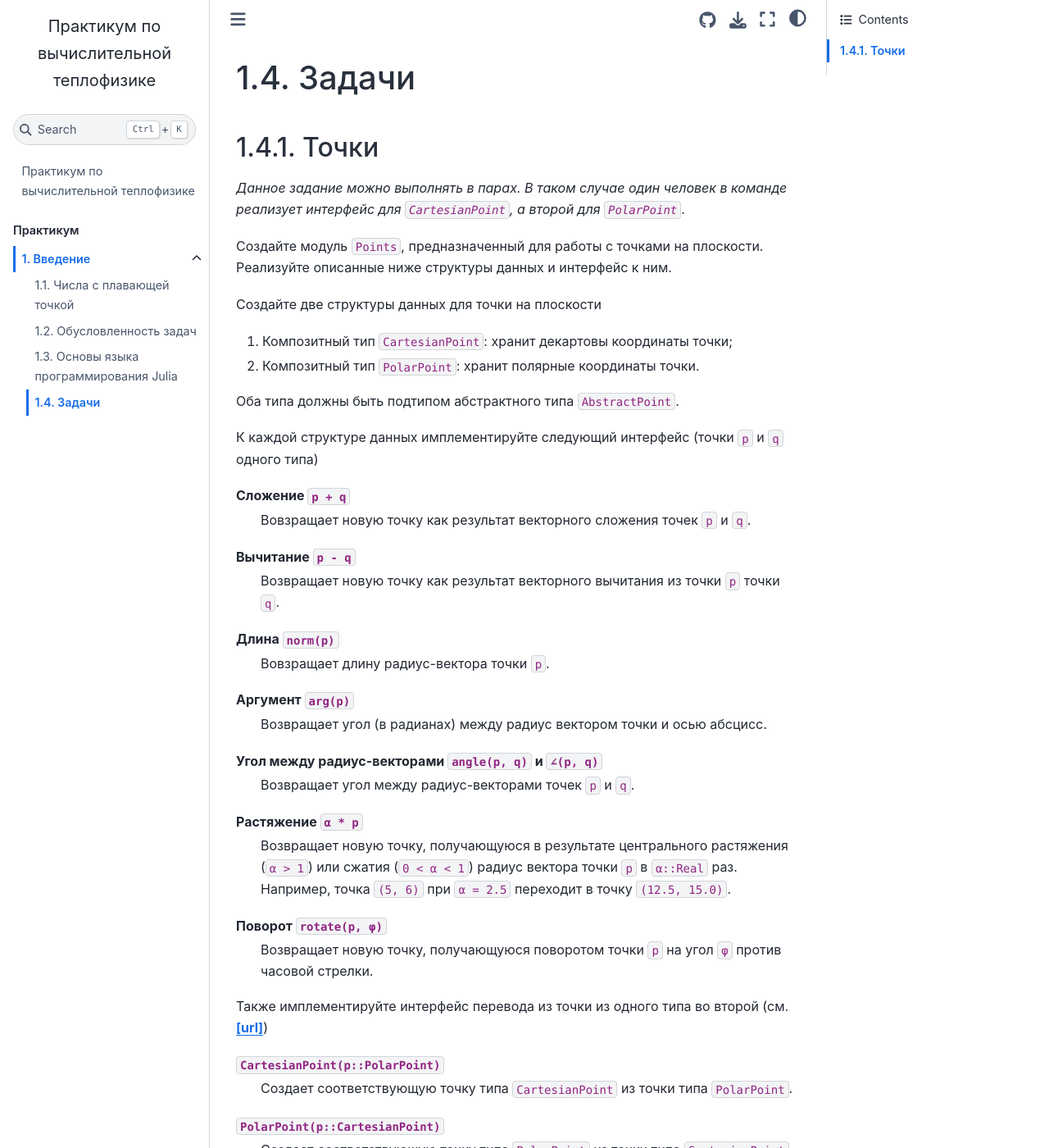
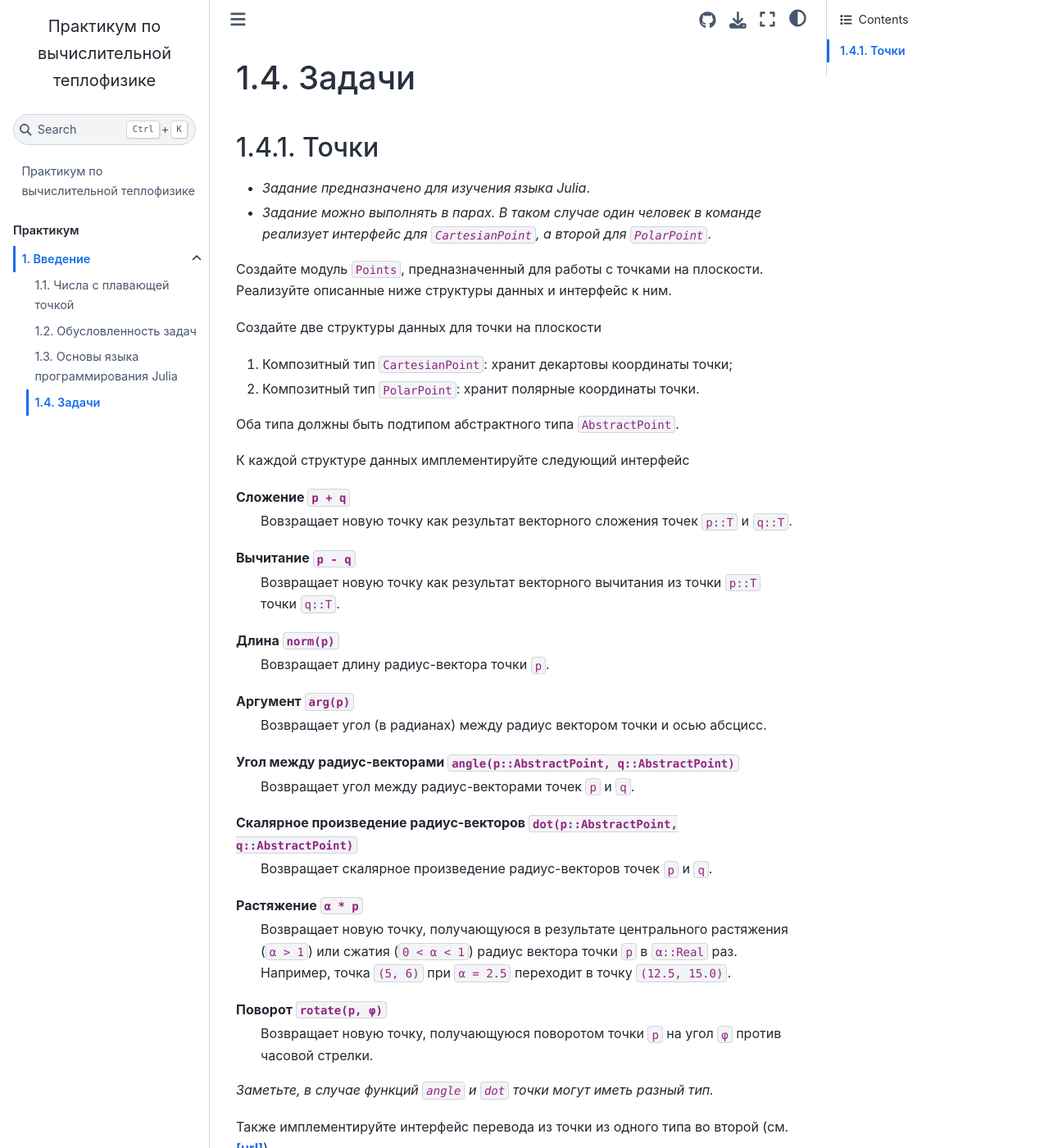
Before and after one commit to stepanzh/computational_thermodynamics, a Jupyter Book: the page built from book/intro/ex.md, in a window 1280 px wide and 1400 px high. Shown: the whole window at 82% size. Built offline with Jupyter Book 1.0.4 settings and Sphinx 7.4.7 and the Sphinx Book theme 1.1.4, drawn with Linux system fonts in a browser that asks for light colours.

Commit message:
Добавлена функция dot в задание. Добавлена пометка о цели задания.

```diff
--- a/book/intro/ex.md
+++ b/book/intro/ex.md
@@ -2,7 +2,8 @@
 
 ## Точки
 
-*Данное задание можно выполнять в парах. В таком случае один человек в команде реализует интерфейс для `CartesianPoint`, а второй для `PolarPoint`*.
+- *Задание предназначено для изучения языка Julia*.
+- *Задание можно выполнять в парах. В таком случае один человек в команде реализует интерфейс для `CartesianPoint`, а второй для `PolarPoint`*.
 
 Создайте модуль `Points`, предназначенный для работы с точками на плоскости. Реализуйте описанные ниже структуры данных и интерфейс к ним.
 
@@ -13,13 +14,13 @@
 
 Оба типа должны быть подтипом абстрактного типа `AbstractPoint`.
 
-К каждой структуре данных имплементируйте следующий интерфейс (точки `p` и `q` одного типа)
+К каждой структуре данных имплементируйте следующий интерфейс
 
 Сложение `p + q`
-: Вовзращает новую точку как результат векторного сложения точек `p` и `q`.
+: Вовзращает новую точку как результат векторного сложения точек `p::T` и `q::T`.
 
 Вычитание `p - q`
-: Возвращает новую точку как результат векторного вычитания из точки `p` точки `q`.
+: Возвращает новую точку как результат векторного вычитания из точки `p::T` точки `q::T`.
 
 Длина `norm(p)`
 : Вовзращает длину радиус-вектора точки `p`.
@@ -27,14 +28,19 @@
 Аргумент `arg(p)`
 : Возвращает угол (в радианах) между радиус вектором точки и осью абсцисс.
 
-Угол между радиус-векторами `angle(p, q)` и `∠(p, q)`
+Угол между радиус-векторами `angle(p::AbstractPoint, q::AbstractPoint)`
 : Возвращает угол между радиус-векторами точек `p` и `q`.
+
+Скалярное произведение радиус-векторов `dot(p::AbstractPoint, q::AbstractPoint)`
+: Возвращает скалярное произведение радиус-векторов точек `p` и `q`.
 
 Растяжение `α * p`
 : Возвращает новую точку, получающуюся в результате центрального растяжения (`α > 1`) или сжатия (`0 < α < 1`) радиус вектора точки `p` в `α::Real` раз. Например, точка `(5, 6)` при `α = 2.5` переходит в точку `(12.5, 15.0)`.
 
 Поворот `rotate(p, φ)`
 : Возвращает новую точку, получающуюся поворотом точки `p` на угол `φ` против часовой стрелки.
+
+*Заметьте, в случае функций `angle` и `dot` точки могут иметь разный тип.*
 
 Также имплементируйте интерфейс перевода из точки из одного типа во второй (см. **[[url]](https://docs.julialang.org/en/v1/manual/constructors/#man-outer-constructor-methods)**)
 
@@ -44,7 +50,6 @@
 `PolarPoint(p::CartesianPoint)`
 : Создает соответствующую точку типа `PolarPoint` из точки типа `CartesianPoint`.
 
-
 В качестве ответа требуется:
 
 - исходные файлы модуля `Points`;
```
